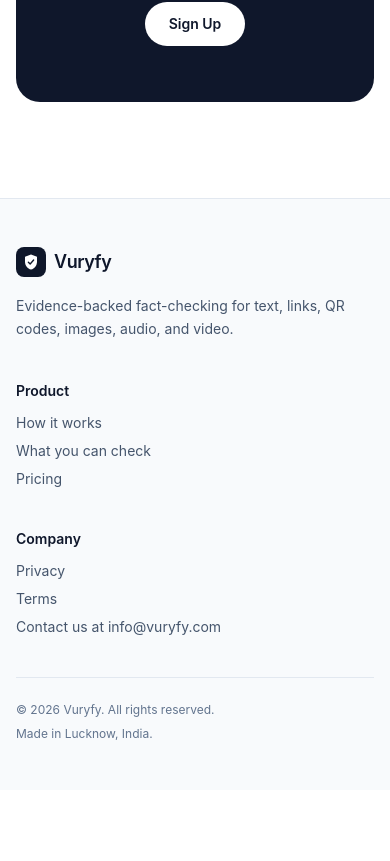
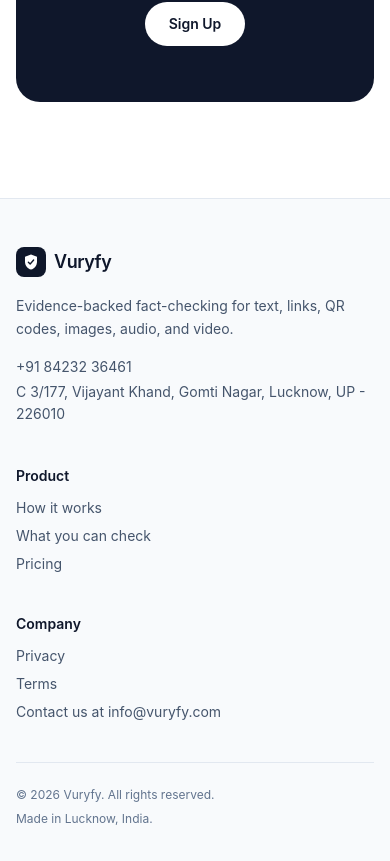
Before and after one commit to hemant-ai-explorer/vuryfy-site, a Next.js app: page / in a window 390 px wide. Shown: the part 5512-6373 px from the top of the page. Before the commit the page ends 6302 px from the top, so only its background shows below. Built offline with nearby package versions, Linux system fonts and the light colour scheme.

Commit message:
Add phone number and business address to footer (Decentro risk review requirement)

```diff
--- a/components/Footer.tsx
+++ b/components/Footer.tsx
@@ -1,6 +1,11 @@
 import Link from "next/link";
 import { Logo } from "./Logo";
-import { CONTACT_EMAIL } from "@/lib/site-config";
+import {
+  CONTACT_EMAIL,
+  CONTACT_PHONE_DISPLAY,
+  CONTACT_PHONE_TEL,
+  CONTACT_ADDRESS,
+} from "@/lib/site-config";
 
 export function Footer() {
   return (
@@ -12,6 +17,18 @@
             <p className="mt-3 max-w-sm text-sm leading-relaxed text-slate-600">
               Evidence-backed fact-checking for text, links, QR codes, images,
               audio, and video.
+            </p>
+            {/* Added Oct 9, 2026 — phone and registered business address,
+                requested by a production-credentials partner (Decentro)
+                during their risk review so Vuryfy Technologies shows up as
+                a real, reachable business on its own site. */}
+            <p className="mt-4 text-sm text-slate-600">
+              <a href={`tel:${CONTACT_PHONE_TEL}`} className="hover:text-slate-900">
+                {CONTACT_PHONE_DISPLAY}
+              </a>
+            </p>
+            <p className="mt-1 max-w-sm text-sm leading-relaxed text-slate-600">
+              {CONTACT_ADDRESS}
             </p>
           </div>
 
--- a/lib/site-config.ts
+++ b/lib/site-config.ts
@@ -23,6 +23,17 @@
 // A real, monitored inbox (Zoho Mail, free plan) — updated Sept 20, 2026.
 export const CONTACT_EMAIL = "info@vuryfy.com";
 
+// Added Oct 9, 2026 — a production-credentials partner (Decentro) flagged
+// that the site had no phone number or business address listed, which
+// their risk review needed to verify Vuryfy Technologies as a real,
+// reachable business. CONTACT_PHONE_DISPLAY is the formatted version shown
+// on the page; CONTACT_PHONE_TEL is the digits-only version used in the
+// tel: link. Address is the Udyam-registered location (the Gomti Nagar
+// commercial space — see business-ops-2026-09-20.md).
+export const CONTACT_PHONE_DISPLAY = "+91 84232 36461";
+export const CONTACT_PHONE_TEL = "+918423236461";
+export const CONTACT_ADDRESS = "C 3/177, Vijayant Khand, Gomti Nagar, Lucknow, UP - 226010";
+
 export const SUPPORTED_LANGUAGES = [
   "English",
   "Hindi",
```
